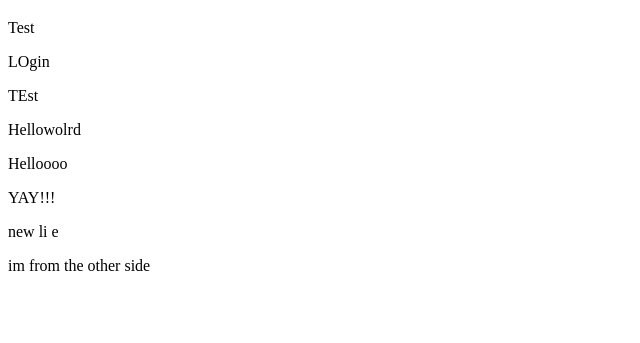
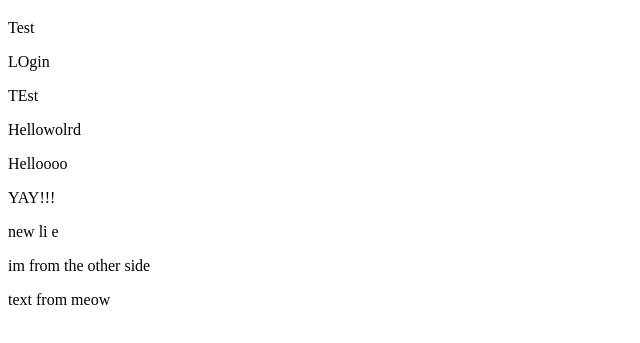
Before and after one commit to banana-meow/GIt-test, a plain HTML site: page index.html in a window 1280 px wide. Shown: the part 61-404 px from the top of the page, without its empty margins (0-640 px from the left). Drawn offline with Linux system fonts and the light colour scheme.

Commit message:
Update index.html
add text

```diff
--- a/index.html
+++ b/index.html
@@ -17,5 +17,6 @@
 
         <!-- hellooooo -->
          <p>im from the other side</p>
+         <p>text from meow</p>
 </body>
 </html>
```
